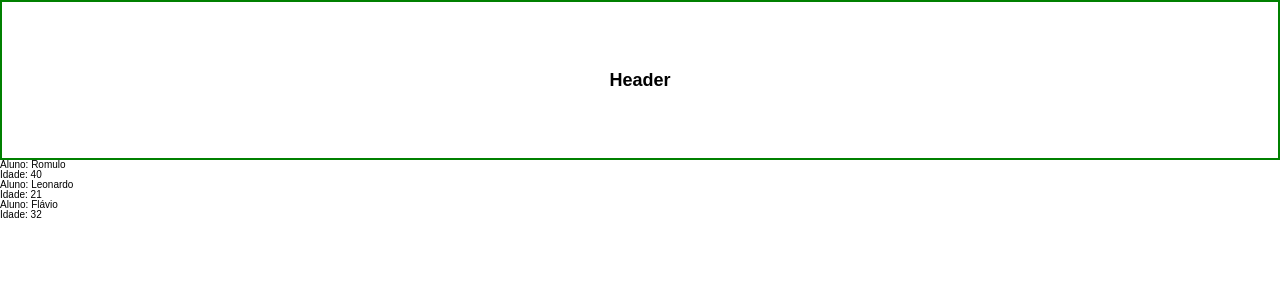
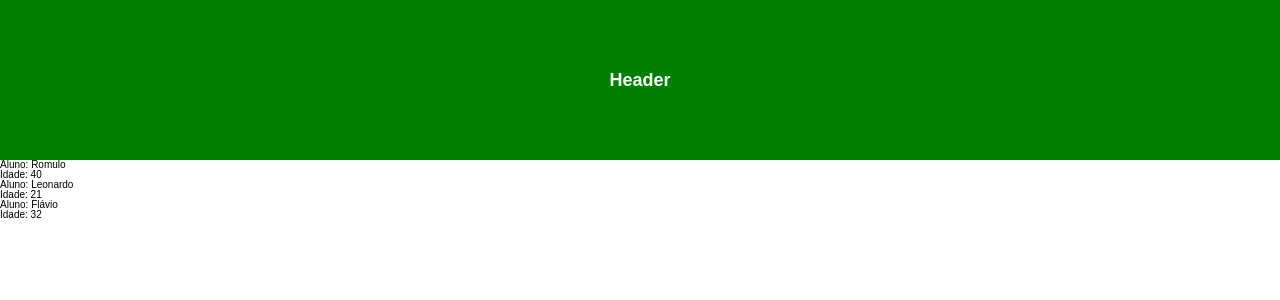
Before and after one commit to romulorosafullstack/2025-react-sujeito-programador, a React (Vite) app: page / in a window 1280 px wide. Shown: the top 300 px of the page. Built offline with nearby package versions, Linux system fonts and the light colour scheme.

Commit message:
header troca de cores

```diff
--- a/src/components/Header/header.css
+++ b/src/components/Header/header.css
@@ -1,6 +1,6 @@
 .header__wrapper{
   align-items: center;
-  border: 2px solid green;
+  background-color: green;
   display: flex;
   height: 20vh;
   justify-content: center;
@@ -8,6 +8,7 @@
 }
 
 .header__title{
+  color: white;
   font-size: 18px;
   font-weight: 700;
   text-align: center;
```
